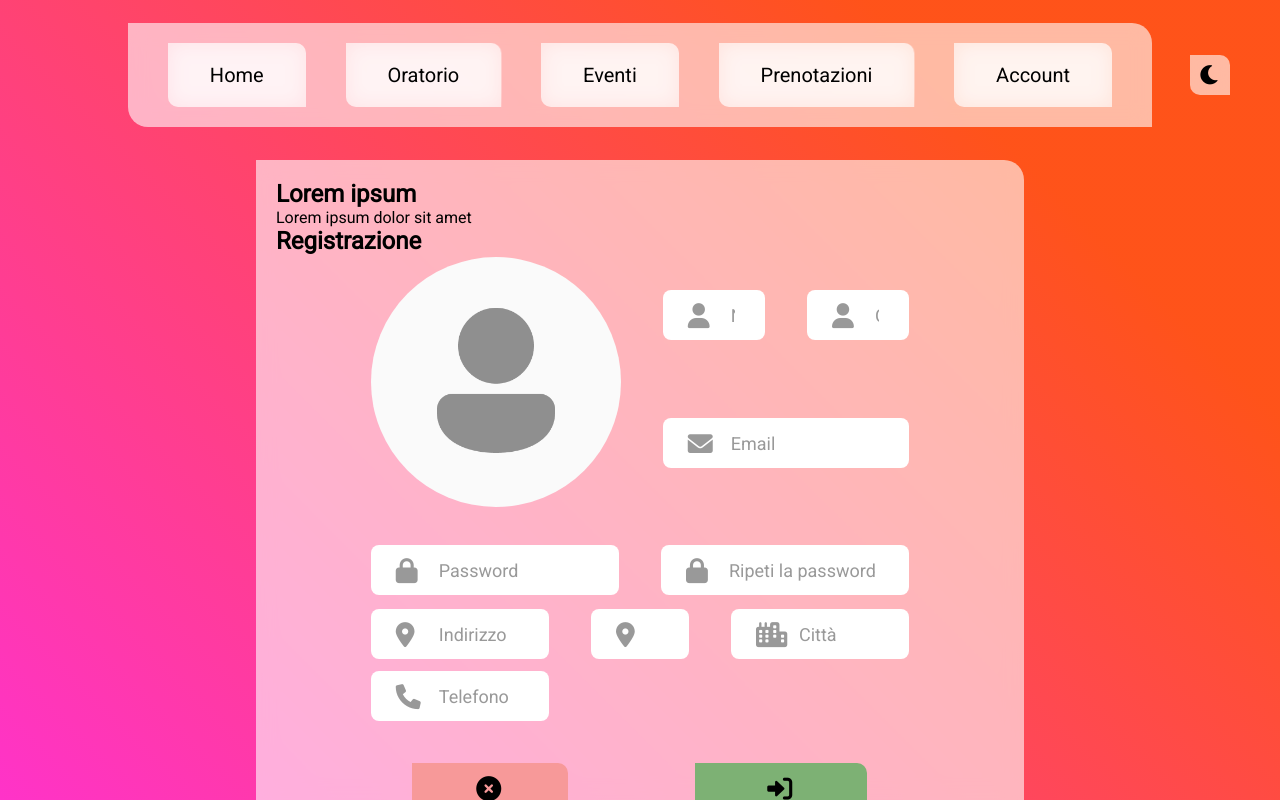
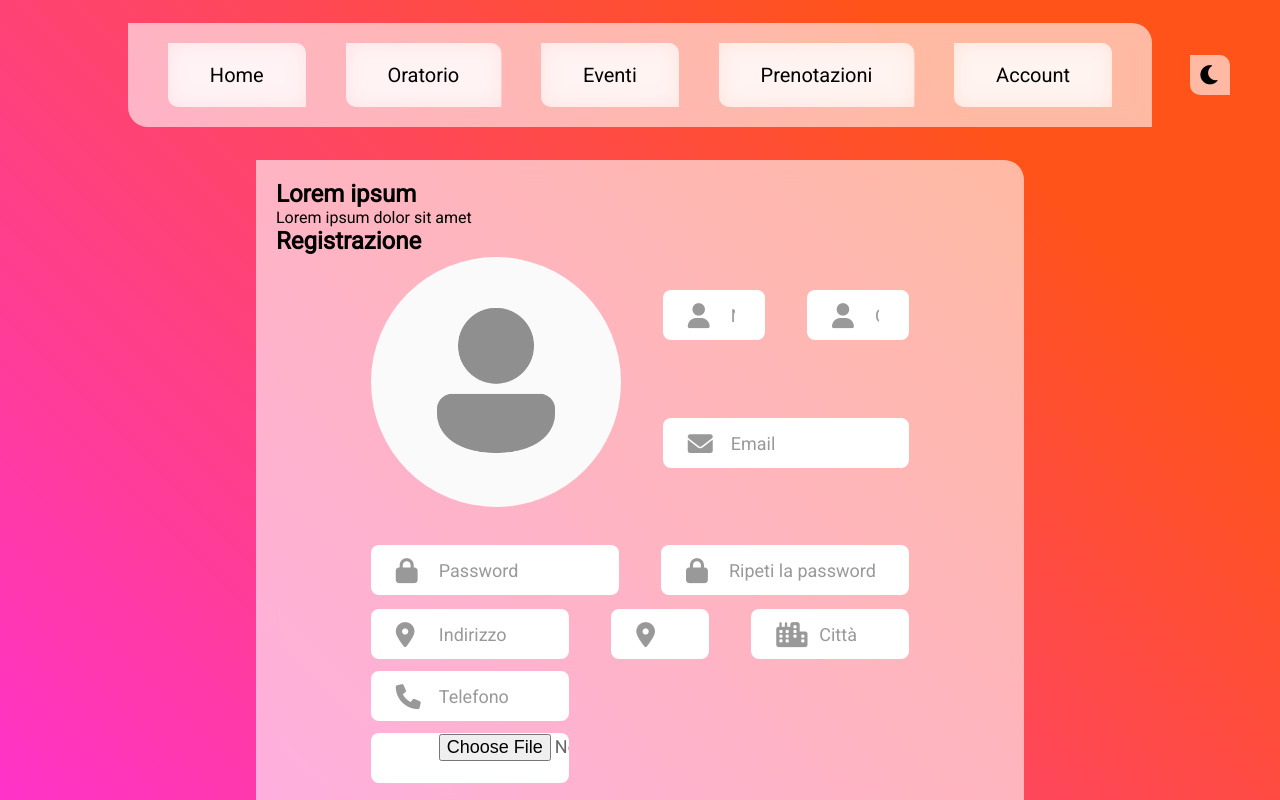
Before and after one commit to T31-IS2022/Frontend, a Vue app: page /registrazione in a window 1280 px wide. Built offline with nearby package versions, Linux system fonts and the light colour scheme.

Commit message:
aggiunto upload immagine

```diff
--- a/src/views/SignupView.vue
+++ b/src/views/SignupView.vue
@@ -35,13 +35,16 @@ function signup() {
         }
 
         //inserisco i valori come campi di un form
-        const signupData = new URLSearchParams();
+        const signupData = new FormData();
         signupData.append("nome", nome.value);
         signupData.append("cognome", cognome.value);
         signupData.append("email", email.value);
         signupData.append("password", password.value);
         signupData.append("indirizzo", indirizzoCompleto);
         signupData.append("telefono", telefono.value);
+
+        const foto = document.getElementById('fileInput')
+        signupData.append("foto", foto.files[0]);
 
         fetch(API_USER_URL + "/registrazione", {
             method: "POST",
@@ -219,6 +222,19 @@ function signup() {
                             </div>
                         </td>
                     </tr>
+                    <tr>
+                        <td>
+                            <div class="wrap-input100">
+                                <input
+                                    type="file"
+                                    id="fileInput"
+                                    accept="image/png, image/jpg"
+                                    class="input100"
+                                    name="file" />
+                                <span class="focus-input100"></span>
+                            </div>
+                        </td>
+                    </tr>
                 </table>
 
                 <div class="button-line">
```
